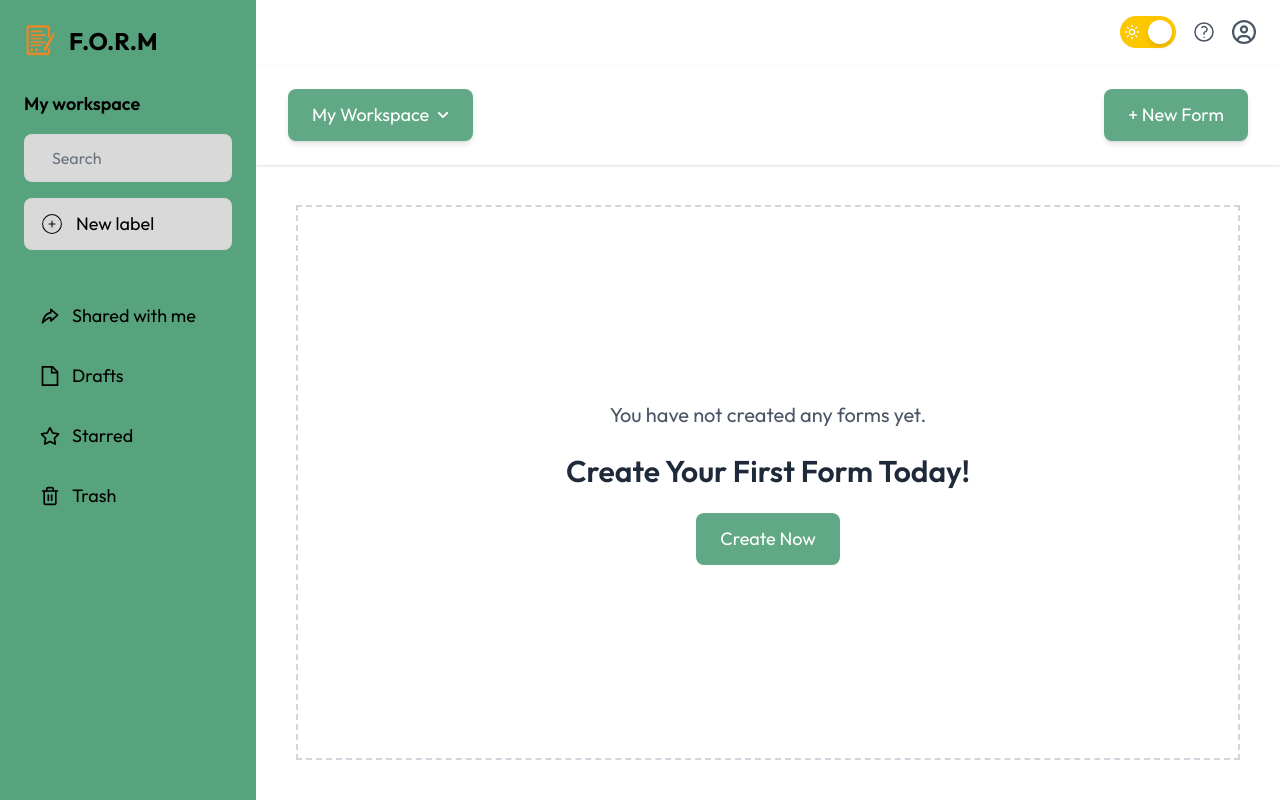
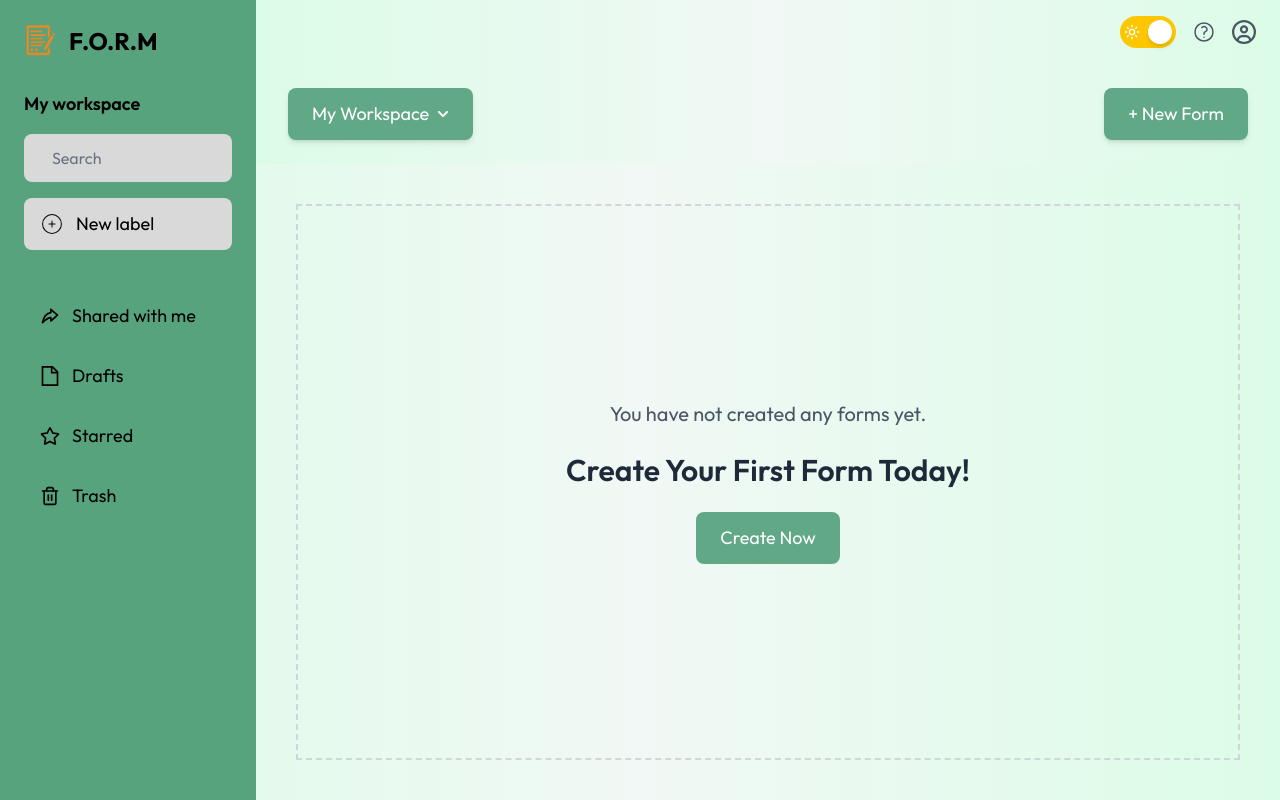
Before and after one commit to Chitransh2309/FORM-2025-ChitranshSaxena, a Next.js app: page /dashboard in a window 1280 px wide. Built offline with nearby package versions, Linux system fonts and the light colour scheme; no server answers.

Commit message:
UI FIXED TO DASHBOARD: main page has a gradient. forms look like cards, some colour changes made.

```diff
--- a/src/app/dashboard/layout.tsx
+++ b/src/app/dashboard/layout.tsx
@@ -4,5 +4,9 @@ export default function DashboardLayout({
 }: {
   children: React.ReactNode;
 }) {
-  return <div className="min-h-screen w-full">{children}</div>;
+  return (
+    <div className="bg-gradient-to-r from-green-100 via-[#f1f8f5] to-green-100  min-h-screen w-full">
+      {children}
+    </div>
+  );
 }
--- a/src/components/New_user_page/Drafts.tsx
+++ b/src/components/New_user_page/Drafts.tsx
@@ -12,16 +12,14 @@ export default function Drafts({ forms }: { forms: Form[] }) {
   const router = useRouter();
 
   return (
-    <div className="w-1/2 text-black border-r border-gray-200 p-4  ">
-      <h2 className="text-xl text-black font-semibold mb-4 bg-green-300 rounded-lg px-4 py-3">
-        Drafts
-      </h2>
+    <div className="w-1/2 text-black p-4  ">
+      <h2 className="text-xl text-black font-semibold px-4 py-3">Drafts</h2>
       <div className="space-y-3 border-2 border-black border-dashed rounded-lg overflow-y-auto  h-[90%] ">
         {forms.map((form) => (
           <button
             key={form.form_ID}
             onClick={() => router.push(`/form/${form.form_ID}`)}
-            className="w-[50%] m-2 text-left px-4 py-3 bg-gray-300 hover:bg-[#d1ebdb] rounded-lg shadow transition"
+            className="w-45 h-45 m-2 text-left px-4 py-3 bg-gray-300 hover:bg-[#d1ebdb] rounded-lg shadow transition"
           >
             {form.title || "Untitled Form"}
           </button>
--- a/src/components/New_user_page/Formsorter.tsx
+++ b/src/components/New_user_page/Formsorter.tsx
@@ -21,7 +21,7 @@ function Formsorter() {
   };
 
   return (
-    <div className="bg-[#FFFFFF] px-8 py-6 shadow-sm">
+    <div className="bg-gradient-to-r from-green-100 via-[#f1f8f5] to-green-100 bg-[#FFFFFF] px-8 py-6">
       <div className="flex justify-between items-start relative">
         <button className="flex gap-2 items-center bg-[#61A986] text-lg px-6 py-3 text-white rounded-lg cursor-pointer hover:bg-[#4d8a6b] transition-all duration-300 hover:scale-[1.02] shadow-md hover:shadow-lg">
           My Workspace
--- a/src/components/New_user_page/Navbar.tsx
+++ b/src/components/New_user_page/Navbar.tsx
@@ -4,7 +4,7 @@ import ToggleSwitch from "./Toggle";
 
 function Navbar() {
   return (
-    <div className="flex justify-end items-center gap-4 bg-white px-6 py-4 border-b">
+    <div className="bg-gradient-to-r from-green-100 via-[#f1f8f5] to-green-100  flex justify-end items-center gap-4 px-6 py-4">
       <ToggleSwitch />
       <button className="cursor-pointer text-gray-600 hover:text-gray-800">
         <HiOutlineQuestionMarkCircle size={24} />
--- a/src/components/New_user_page/Published.tsx
+++ b/src/components/New_user_page/Published.tsx
@@ -12,16 +12,14 @@ export default function Published({ forms }: { forms: Form[] }) {
   const router = useRouter();
 
   return (
-    <div className="w-1/2 text-black border-r border-gray-200 p-4">
-      <h2 className="text-xl text-black font-semibold mb-4 bg-green-300 rounded-lg px-4 py-3">
-        Published
-      </h2>
+    <div className="w-1/2 text-black p-4">
+      <h2 className="text-xl text-black font-semibold px-4 py-3">Published</h2>
       <div className="space-y-3 border-2 border-black border-dashed rounded-lg overflow-y-auto  h-[90%]">
         {forms.map((form) => (
           <button
             key={form.form_ID}
             onClick={() => router.push(`/form/${form.form_ID}`)}
-            className="w-[50%] m-2 text-left px-4 py-3 bg-gray-300 hover:bg-[#d1ebdb] rounded-lg shadow transition"
+            className="w-45 h-45 m-2 text-left px-4 py-3 bg-gray-300 hover:bg-[#d1ebdb] rounded-lg shadow transition"
           >
             {form.title || "Untitled Form"}
           </button>
```
Also changed, not shown: src/components/New_user_page/Workspace.tsx (+11 -11 lines).
